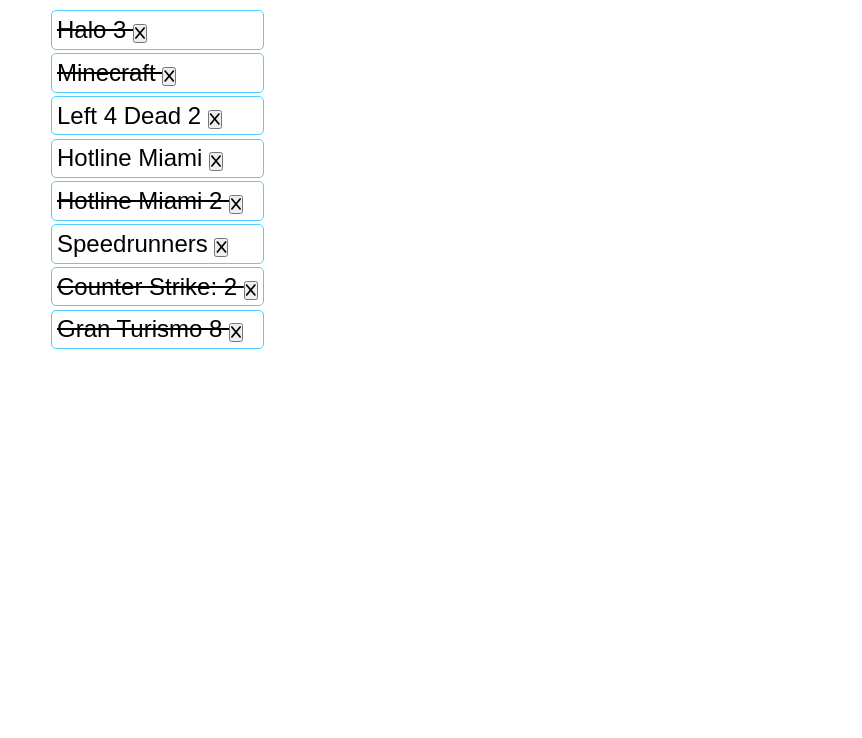
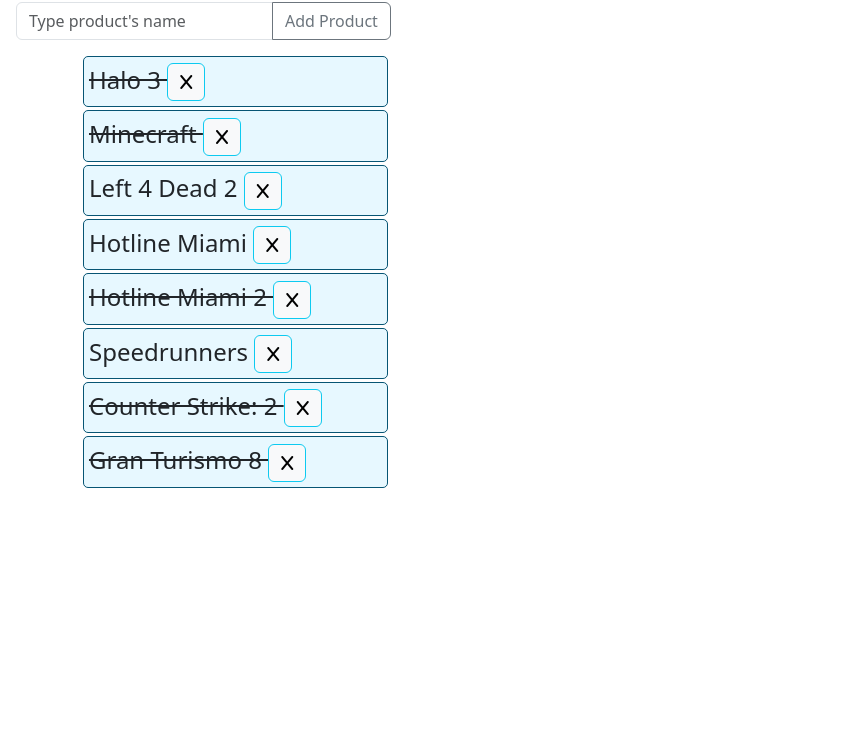
Before and after one commit to GiuliaCarangelo/vue-todolist, a plain HTML site: page index.html in a window 1280 px wide. Shown: the part 62-800 px from the top of the page, without its empty margins (0-862 px from the left). Drawn offline with nearby package versions, Linux system fonts and the light colour scheme.

Commit message:
add text area (adds element to array)

```diff
--- a/index.html
+++ b/index.html
@@ -1,12 +1,16 @@
 <!DOCTYPE html>
 <html lang="en">
+
+
 <head>
     <meta charset="UTF-8">
     <meta name="viewport" content="width=device-width, initial-scale=1.0">
     <title>Vue Todo List</title>
     <link rel="stylesheet" href="style/style.css">
     <link rel="stylesheet" href="https://cdnjs.cloudflare.com/ajax/libs/font-awesome/6.5.1/css/all.min.css">
+    <link href="https://cdn.jsdelivr.net/npm/bootstrap@5.3.2/dist/css/bootstrap.min.css" rel="stylesheet" integrity="sha384-T3c6CoIi6uLrA9TneNEoa7RxnatzjcDSCmG1MXxSR1GAsXEV/Dwwykc2MPK8M2HN" crossorigin="anonymous">
 </head>
+
 <body>
     <script src="https://unpkg.com/vue@3/dist/vue.global.js"></script>
     <header>
@@ -15,16 +19,24 @@
     <main>
         <div class="wrapper">
             <div id="app">
-                <ul>
-                    <li v-for="(product, index) in gameWishList" :class="{ 'line-through': product.done}">
-                        {{ product.text }}
-                        <button @click="removeProduct(index)"><i class="fa-solid fa-x"></i></button>
-                    </li>
-                </ul>
+                <div class="submit-task">
+                    <div class="input-group mb-3">
+                        <input type="text" class="form-control" v-model="newProduct" placeholder="Type product's name"
+                            aria-label="product's name" aria-describedby="button-addon2">
+                        <button @click="addProduct" class="btn btn-outline-secondary" type="button" id="add-task-btn">Add Product</button>
+                    </div>
+                    <ul>
+                        <li v-for="(product, index) in gameWishList" :class="{ 'line-through': product.done}">
+                            {{ product.text }}
+                            <button @click="removeProduct(index)" class="btn btn-light border border-info"><i class="fa-solid fa-x"></i></button>
+                        </li>
+                    </ul>
+                </div>
             </div>
         </div>
     </main>
 
     <script src="script/script.js"></script>
 </body>
+
 </html>
--- a/script/script.js
+++ b/script/script.js
@@ -1,4 +1,5 @@
 const { createApp } = Vue;
+
 
 const app = createApp({
     data() {
@@ -41,13 +42,17 @@
         };
     },
     methods: {
-        addProduct(game) {
-            if (game.done === true) {
-                this.gameWishList.text
-            }
-        },
         removeProduct(game){
             this.gameWishList.splice(game, 1);
+        },
+        addProduct() {
+            if (this.newProduct.trim() !== '') {
+                this.gameWishList.push({
+                    text: this.newProduct,
+                    done: false
+                });
+                this.newProduct = '';
+            }
         },
     },
 });
--- a/style/style.css
+++ b/style/style.css
@@ -33,14 +33,15 @@
 ul li{
     padding: .3rem .3rem;
     margin: .2rem;
-    border: 1.5px solid rgb(81, 206, 255);
+    border: 1.5px solid rgb(7, 85, 116);
+    background-color: rgb(231, 248, 255);
     border-radius: 5px;
     box-shadow: rgba(128, 128, 128, 0.445);
     font-size: 1.5rem;
 }
 
 ul li:hover{
-    background-color: rgba(128, 128, 128, 0.418);
+    background-color: rgb(149, 189, 206);
 }
 
 .line-through{
```
